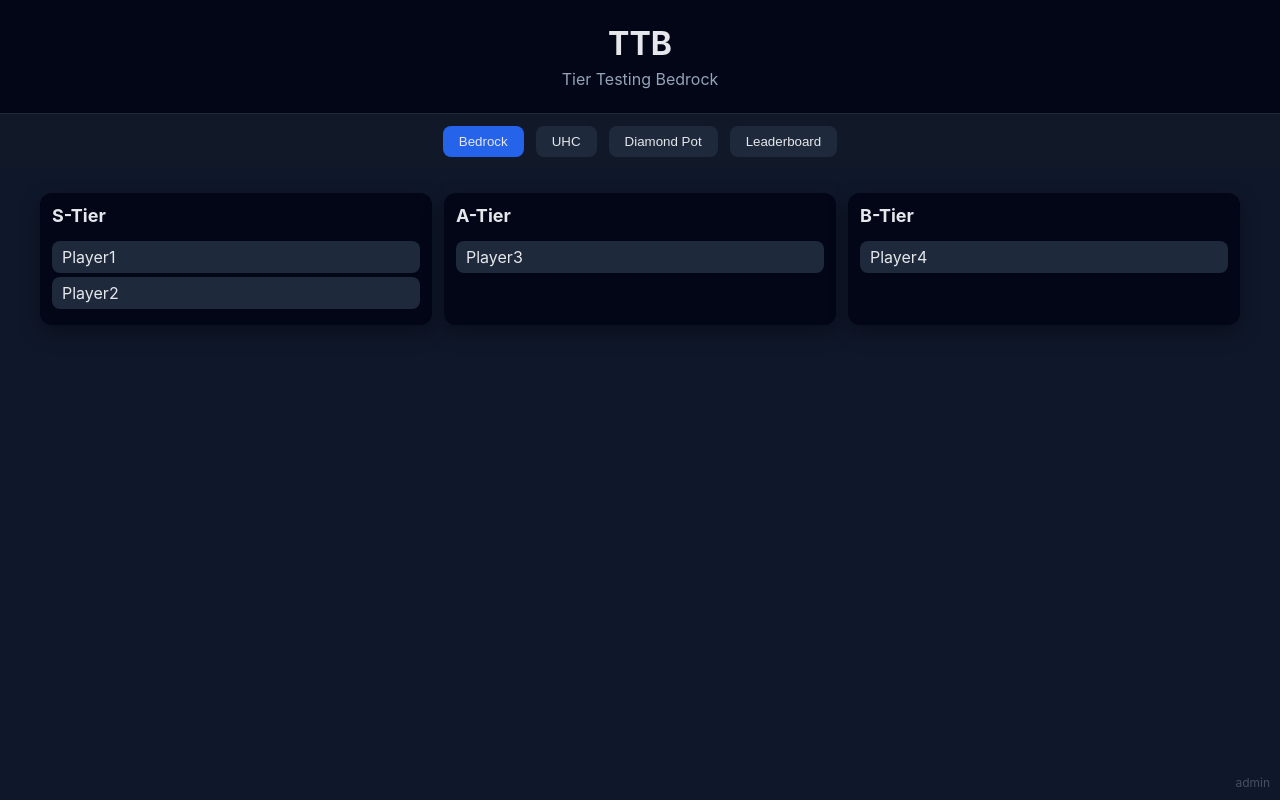
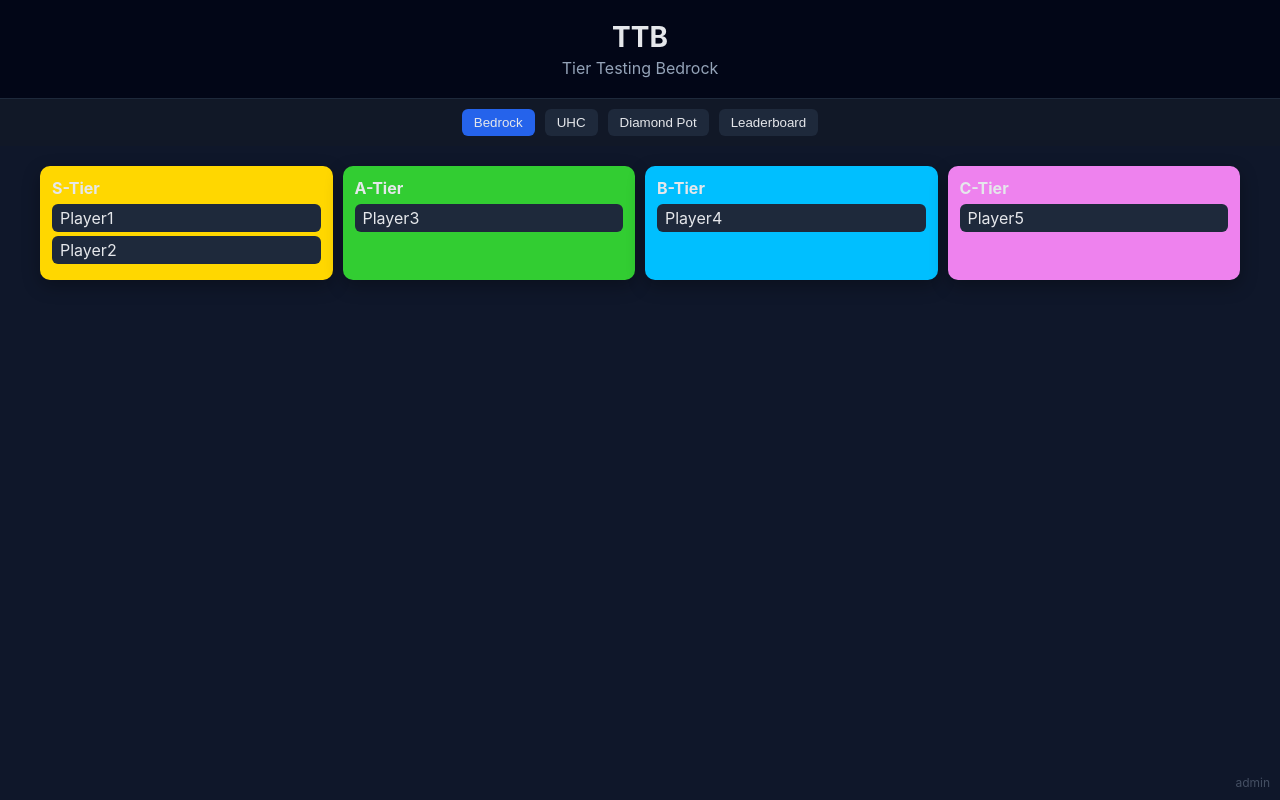
Before and after one commit to TibetttYT/McTiers-Bedrock, a plain HTML site: page index.html in a window 1280 px wide. Drawn offline with Linux system fonts and the light colour scheme.

Commit message:
Update index.html

```diff
--- a/index.html
+++ b/index.html
@@ -6,21 +6,23 @@
 <title>TTB – Tier Testing Bedrock</title>
 <style>
 body { margin:0; font-family:'Inter',sans-serif; background:#0f172a; color:#e5e7eb; }
-header { padding:24px; text-align:center; background:#020617; border-bottom:1px solid #1e293b; }
-header h1 { margin:0; font-size:32px; }
-header p { margin:6px 0 0; color:#94a3b8; }
-nav { display:flex; justify-content:center; gap:12px; padding:12px 0; background:#111827; }
-nav button { background:#1e293b; border:none; color:#e5e7eb; padding:8px 16px; border-radius:8px; cursor:pointer; }
+header { padding:20px; text-align:center; background:#020617; border-bottom:1px solid #1e293b; }
+header h1 { margin:0; font-size:28px; }
+header p { margin:4px 0 0; color:#94a3b8; }
+nav { display:flex; justify-content:center; gap:10px; padding:10px 0; background:#111827; }
+nav button { background:#1e293b; border:none; color:#e5e7eb; padding:6px 12px; border-radius:6px; cursor:pointer; transition:0.2s; }
+nav button:hover { background:#2563eb; }
 nav button.active { background:#2563eb; }
-.tiers { display:grid; grid-template-columns: repeat(auto-fit, minmax(180px,1fr)); gap:12px; padding:24px; max-width:1200px; margin:auto; }
-.tier { background:#020617; border-radius:12px; padding:12px; box-shadow:0 8px 20px rgba(0,0,0,.35); }
-.tier h2 { margin-top:0; font-size:18px; }
-.player { background:#1e293b; border-radius:8px; padding:6px 10px; margin:4px 0; cursor:grab; }
+.tiers { display:grid; grid-template-columns: repeat(auto-fit, minmax(160px,1fr)); gap:10px; padding:20px; max-width:1200px; margin:auto; }
+.tier { border-radius:10px; padding:12px; box-shadow:0 6px 18px rgba(0,0,0,.3); transition:0.2s; }
+.tier:hover { transform:translateY(-3px); }
+.tier h2 { margin:0 0 6px; font-size:16px; }
+.player { border-radius:6px; padding:4px 8px; margin:4px 0; cursor:grab; transition:0.2s; }
 .player.dragging { opacity:0.5; }
 .admin-link { position:fixed; bottom:10px; right:10px; font-size:12px; opacity:.4; color:#94a3b8; text-decoration:none; }
-.admin-panel { position:fixed; top:50%; left:50%; transform:translate(-50%, -50%); background:#020617; border:1px solid #334155; padding:20px; border-radius:12px; max-width:400px; width:90%; box-shadow:0 10px 40px rgba(0,0,0,.5); display:none; z-index:1000; }
+.admin-panel { position:fixed; top:50%; left:50%; transform:translate(-50%,-50%); background:#020617; border:1px solid #334155; padding:20px; border-radius:10px; max-width:400px; width:90%; box-shadow:0 10px 40px rgba(0,0,0,.5); display:none; z-index:1000; }
 .admin-panel h2 { margin-top:0; }
-.admin-panel button { background:#2563eb; border:none; color:white; padding:8px 16px; border-radius:8px; cursor:pointer; margin-top:10px; }
+.admin-panel button { background:#2563eb; border:none; color:white; padding:6px 12px; border-radius:6px; cursor:pointer; margin-top:10px; }
 .overlay { position:fixed; top:0; left:0; width:100%; height:100%; background:rgba(0,0,0,.6); display:none; z-index:999; }
 </style>
 </head>
@@ -40,59 +42,58 @@ nav button.active { background:#2563eb; }
 <div class="overlay" id="overlay"></div>
 <div class="admin-panel" id="adminPanel">
 <h2>Admin Panel</h2>
-<p>Drag & drop players to configure tiers</p>
+<p>Drag & drop players to configure tiers (double-click to rename)</p>
 <div id="adminContent"></div>
 <button id="saveBtn">Save</button>
 </div>
 <script>
 const defaultData = {
-  Bedrock: {"S-Tier":["Player1","Player2"],"A-Tier":["Player3"],"B-Tier":["Player4"]},
-  UHC: {"S-Tier":["UHC1"],"A-Tier":["UHC2"],"B-Tier":["UHC3"]},
-  DiamondPot: {"S-Tier":["DP1"],"A-Tier":["DP2"],"B-Tier":["DP3"]},
-  Leaderboard: {"Top":["L1","L2","L3"]}
+  Bedrock: {"S-Tier":["Player1","Player2"],"A-Tier":["Player3"],"B-Tier":["Player4"],"C-Tier":["Player5"]},
+  UHC: {"S-Tier":["UHC1"],"A-Tier":["UHC2"],"B-Tier":["UHC3"],"C-Tier":["UHC4"]},
+  DiamondPot: {"S-Tier":["DP1"],"A-Tier":["DP2"],"B-Tier":["DP3"],"C-Tier":["DP4"]},
+  Leaderboard: {"Top":["L1","L2","L3","L4"]}
 };
+const tierColors = { "S-Tier":"gold", "A-Tier":"limegreen", "B-Tier":"deepskyblue", "C-Tier":"violet", "Top":"orange" };
 let activeTab = 'Bedrock';
 let data = JSON.parse(localStorage.getItem('tiers')) || defaultData;
 const tiersContainer = document.getElementById('tiers');
 
 function render() {
-  tiersContainer.innerHTML = '';
+  tiersContainer.innerHTML='';
   const tabData = data[activeTab];
-  for (const tier in tabData) {
+  for(const tier in tabData){
     const tierDiv = document.createElement('div');
-    tierDiv.className = 'tier';
-    tierDiv.dataset.tier = tier;
-    tierDiv.innerHTML = `<h2>${tier}</h2>`;
+    tierDiv.className='tier';
+    tierDiv.style.background=tierColors[tier] || '#020617';
+    tierDiv.dataset.tier=tier;
+    tierDiv.innerHTML=`<h2>${tier}</h2>`;
     tabData[tier].forEach(player=>{
-      const playerDiv=document.createElement('div');
-      playerDiv.className='player';
-      playerDiv.draggable=true;
-      playerDiv.textContent=player;
-      tierDiv.appendChild(playerDiv);
+      const pDiv=document.createElement('div');
+      pDiv.className='player';
+      pDiv.draggable=true;
+      pDiv.textContent=player;
+      pDiv.style.background='#1e293b';
+      tierDiv.appendChild(pDiv);
     });
     tiersContainer.appendChild(tierDiv);
   }
   addDragDrop();
 }
 
-function addDragDrop() {
+function addDragDrop(){
   const players=document.querySelectorAll('.player');
   let dragged;
   players.forEach(p=>{
     p.addEventListener('dragstart',()=>{dragged=p;p.classList.add('dragging');});
     p.addEventListener('dragend',()=>{dragged.classList.remove('dragging');dragged=null;});
   });
-  const tierDivs=document.querySelectorAll('.tier');
-  tierDivs.forEach(td=>{
+  document.querySelectorAll('.tier').forEach(td=>{
     td.addEventListener('dragover',e=>e.preventDefault());
-    td.addEventListener('drop',e=>{
-      e.preventDefault();
-      if(dragged){td.appendChild(dragged); saveData();}
-    });
+    td.addEventListener('drop',e=>{e.preventDefault();if(dragged){td.appendChild(dragged);saveData();}});
   });
 }
 
-function saveData() {
+function saveData(){
   const newData={};
   document.querySelectorAll('.tier').forEach(td=>{
     newData[td.dataset.tier]=Array.from(td.querySelectorAll('.player')).map(p=>p.textContent);
@@ -121,13 +122,20 @@ function renderAdminPanel(){
     const div=document.createElement('div');
     div.className='tier';
     div.dataset.tier=tier;
+    div.style.background=tierColors[tier] || '#020617';
     div.innerHTML=`<h2>${tier}</h2>`;
     tabData[tier].forEach(player=>{
-      const playerDiv=document.createElement('div');
-      playerDiv.className='player';
-      playerDiv.draggable=true;
-      playerDiv.textContent=player;
-      div.appendChild(playerDiv);
+      const pDiv=document.createElement('div');
+      pDiv.className='player';
+      pDiv.draggable=true;
+      pDiv.textContent=player;
+      pDiv.style.background='#1e293b';
+      // Spieler umbenennen per Doppelklick
+      pDiv.addEventListener('dblclick',()=>{
+        const newName = prompt('Enter new player name:', pDiv.textContent);
+        if(newName) pDiv.textContent = newName;
+      });
+      div.appendChild(pDiv);
     });
     content.appendChild(div);
   }
```
